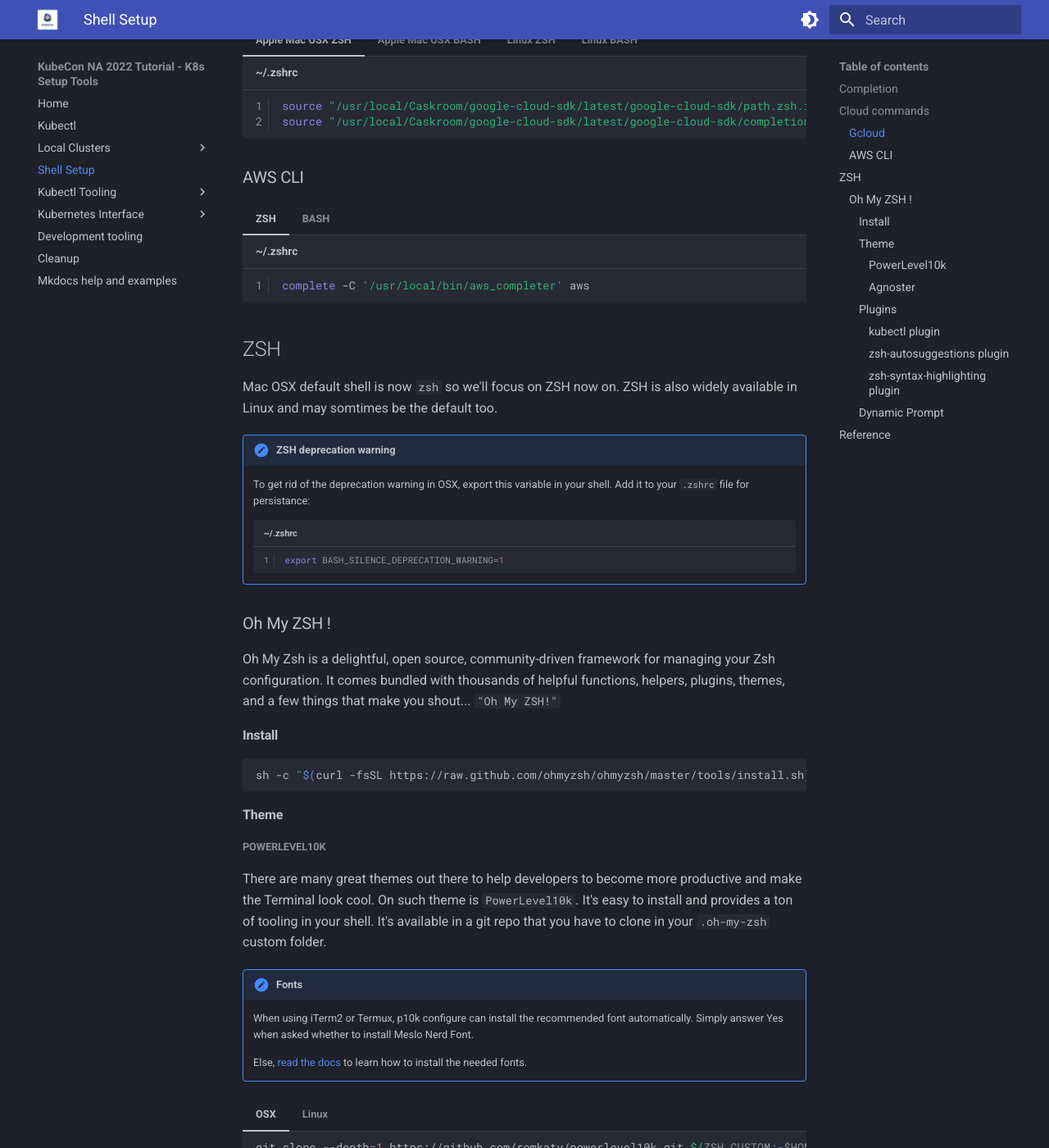
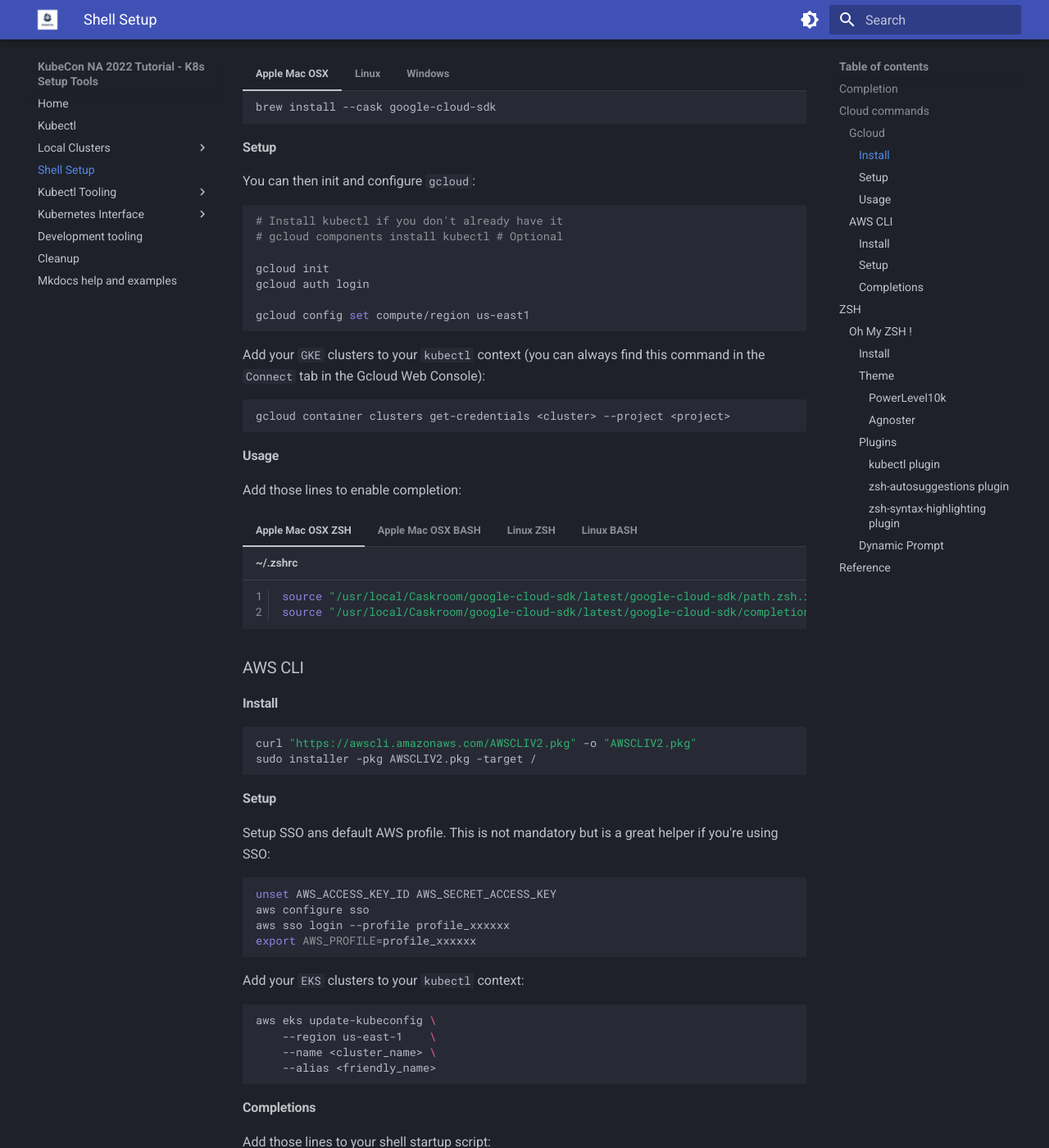
Before and after one commit to cloud-native-canada/k8s_setup_tools, an MkDocs documentation site: the page built from docs/shell_setup.md, in a window 1280 px wide and 1400 px high, scrolled down 999 px. Shown: the whole window at 82% size. Built offline with MkDocs 1.6.1 and Material for MkDocs 9.7.7, drawn with Linux system fonts in a browser that asks for light colours; some of the changed text lies outside the part shown.

Commit message:
added cloud command install and stern

````diff
--- a/docs/shell_setup.md
+++ b/docs/shell_setup.md
@@ -40,6 +40,49 @@
 
 ### Gcloud
 
+#### Install
+
+=== "Apple Mac OSX"
+    ```bash
+    brew install --cask google-cloud-sdk
+    ```
+
+=== "Linux"
+    Refer to [the official doc](https://cloud.google.com/sdk/docs/install?hl=fr#linux).
+
+    ```bash
+    curl -O https://dl.google.com/dl/cloudsdk/channels/rapid/downloads/google-cloud-cli-405.0.1-linux-x86_64.tar.gz
+    tar -xf google-cloud-cli-405.0.1-linux-x86.tar.gz
+    ./google-cloud-sdk/install.sh
+    ```
+
+=== "Windows"
+    TODO
+
+#### Setup
+
+You can then init and configure `gcloud`:
+
+```bash
+# Install kubectl if you don't already have it
+# gcloud components install kubectl # Optional
+
+gcloud init
+gcloud auth login
+
+gcloud config set compute/region us-east1
+```
+
+Add your `GKE` clusters to your `kubectl` context (you can always find this command in the `Connect` tab in the Gcloud Web Console):
+
+```bash
+gcloud container clusters get-credentials <cluster> --project <project>
+```
+
+#### Usage
+
+Add those lines to enable completion:
+
 === "Apple Mac OSX ZSH"
     ```bash linenums="1" title="~/.zshrc"
     source "/usr/local/Caskroom/google-cloud-sdk/latest/google-cloud-sdk/path.zsh.inc"
@@ -68,13 +111,53 @@
 
 ### AWS CLI
 
+#### Install
+
+```bash
+curl "https://awscli.amazonaws.com/AWSCLIV2.pkg" -o "AWSCLIV2.pkg"
+sudo installer -pkg AWSCLIV2.pkg -target /
+```
+
+#### Setup
+
+Setup SSO ans default AWS profile. This is not mandatory but is a great helper if you're using SSO:
+
+```bash
+unset AWS_ACCESS_KEY_ID AWS_SECRET_ACCESS_KEY
+aws configure sso
+aws sso login --profile profile_xxxxxx
+export AWS_PROFILE=profile_xxxxxx
+```
+
+Add your `EKS` clusters to your `kubectl` context:
+
+```bash
+aws eks update-kubeconfig \
+    --region us-east-1    \
+    --name <cluster_name> \
+    --alias <friendly_name>
+
+```
+
+#### Completions
+
+Add those lines to your shell startup script:
+
 === "ZSH"
     ```bash linenums="1" title="~/.zshrc"
+    export AWS_DEFAULT_REGION=us-east-1 # update to your preference
+    export AWS_PAGER="" # prevent aws cli to auto-page = display inline
+    export BROWSER=echo # Do not open a browser, let you choose which browser to open
+    # AWS CLI completions
     complete -C '/usr/local/bin/aws_completer' aws
     ```
 
 === "BASH"
     ```bash linenums="1" title="~/.bashrc"
+    export AWS_DEFAULT_REGION=us-east-1 # update to your preference
+    export AWS_PAGER="" # prevent aws cli to auto-page = display inline
+    export BROWSER=echo # Do not open a browser, let you choose which browser to open
+    # AWS CLI completions
     complete -C '/usr/local/bin/aws_completer' aws
     ```
 
````
Also changed, not shown: docs/kubectl_tooling/stern.md (+124 -0 lines), docs/kubectl_tooling/img/stern-coredns.png (added), docs/kubectl_tooling/img/stern-detailed.png (added), docs/kubectl_tooling/img/stern-k-logs.png (added).
